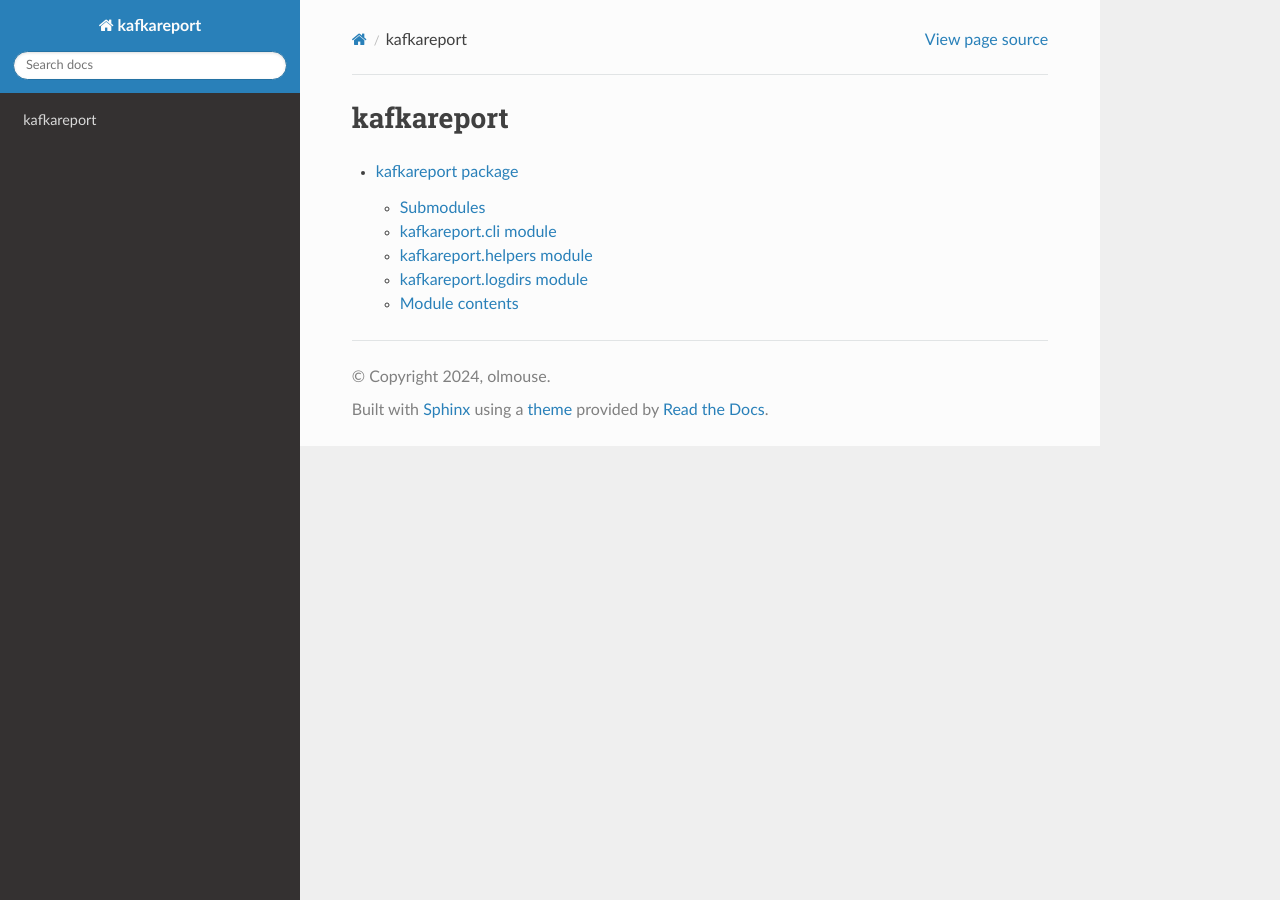
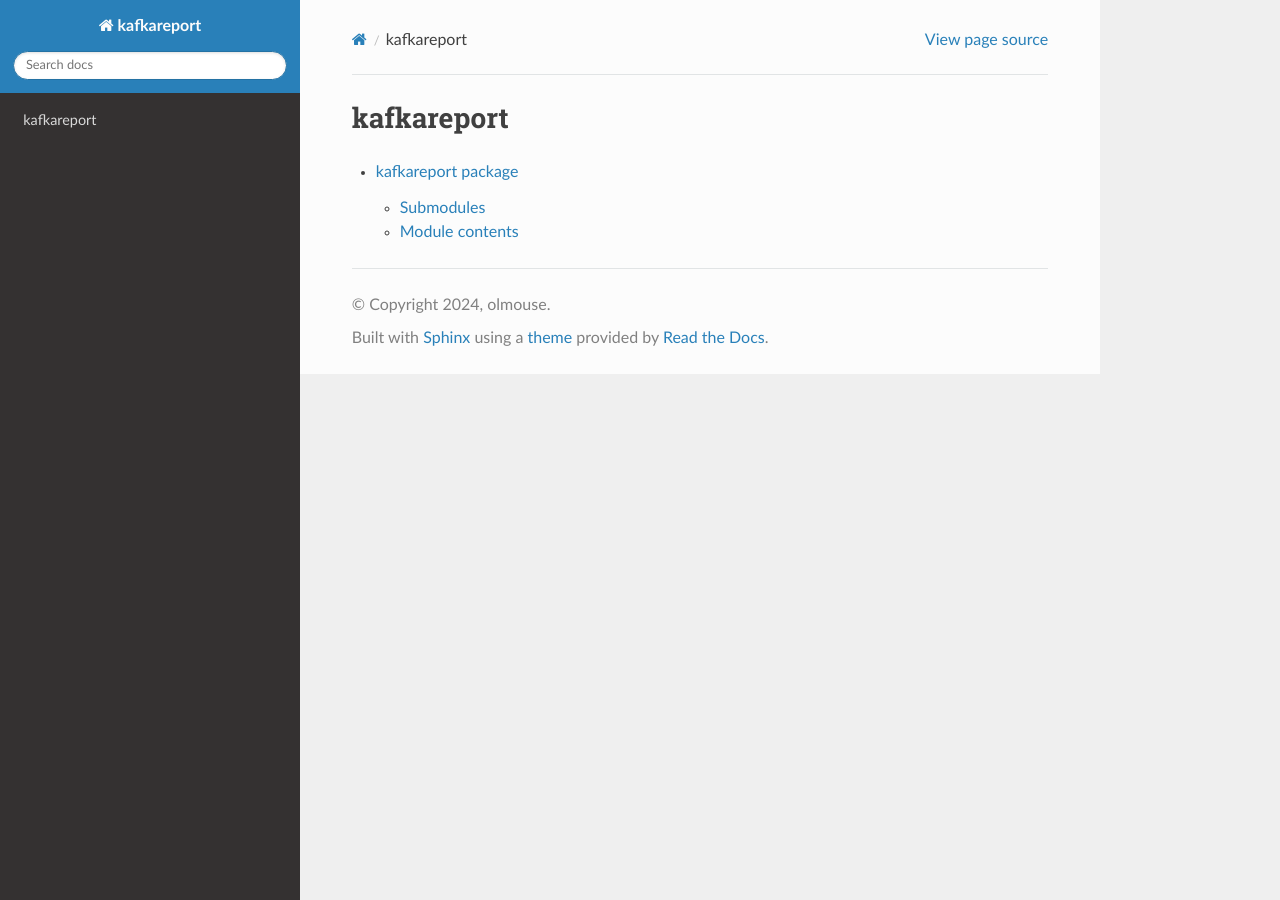
Before and after one commit to newvoll/kafkareport, a Sphinx documentation site: the page built from docs/modules.rst, in a window 1280 px wide. Built offline with Sphinx 7.4.7 and the Read the Docs theme 2.0.0, drawn with Linux system fonts in a browser that asks for light colours.

Commit message:
just what's needed

```diff
--- a/docs/kafkareport.rst
+++ b/docs/kafkareport.rst
@@ -3,30 +3,6 @@ kafkareport package
 
 Submodules
 ----------
-
-kafkareport.cli module
-----------------------
-
-.. automodule:: kafkareport.cli
-   :members:
-   :undoc-members:
-   :show-inheritance:
-
-kafkareport.helpers module
---------------------------
-
-.. automodule:: kafkareport.helpers
-   :members:
-   :undoc-members:
-   :show-inheritance:
-
-kafkareport.logdirs module
---------------------------
-
-.. automodule:: kafkareport.logdirs
-   :members:
-   :undoc-members:
-   :show-inheritance:
 
 Module contents
 ---------------
```
Also changed, not shown: 1 other file.
